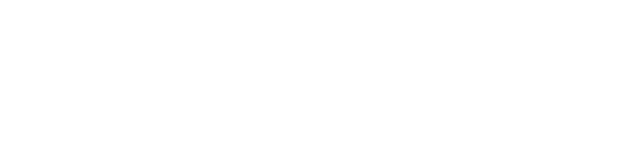
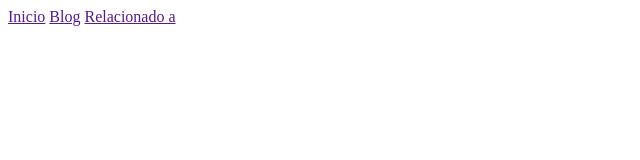
Before and after one commit to RamosArdila/Tutorial-git, a plain HTML site: page index.html in a window 1280 px wide. Shown: the whole page, without its empty margins (0-640 px from the left). Drawn offline with Linux system fonts and the light colour scheme.

```diff
--- a/index.html
+++ b/index.html
@@ -8,5 +8,10 @@
 </head>
 <body>
 
+    <a href="">Inicio</a>
+    <a href="">Blog</a>
+    <a href="">Relacionado a</a>
+
+
 </body>
 </html>
```
Also changed, not shown: Imagenes/Avatar.jpg (added), Imagenes/icono.jpg (added), Imagenes/images.jpg (added).
